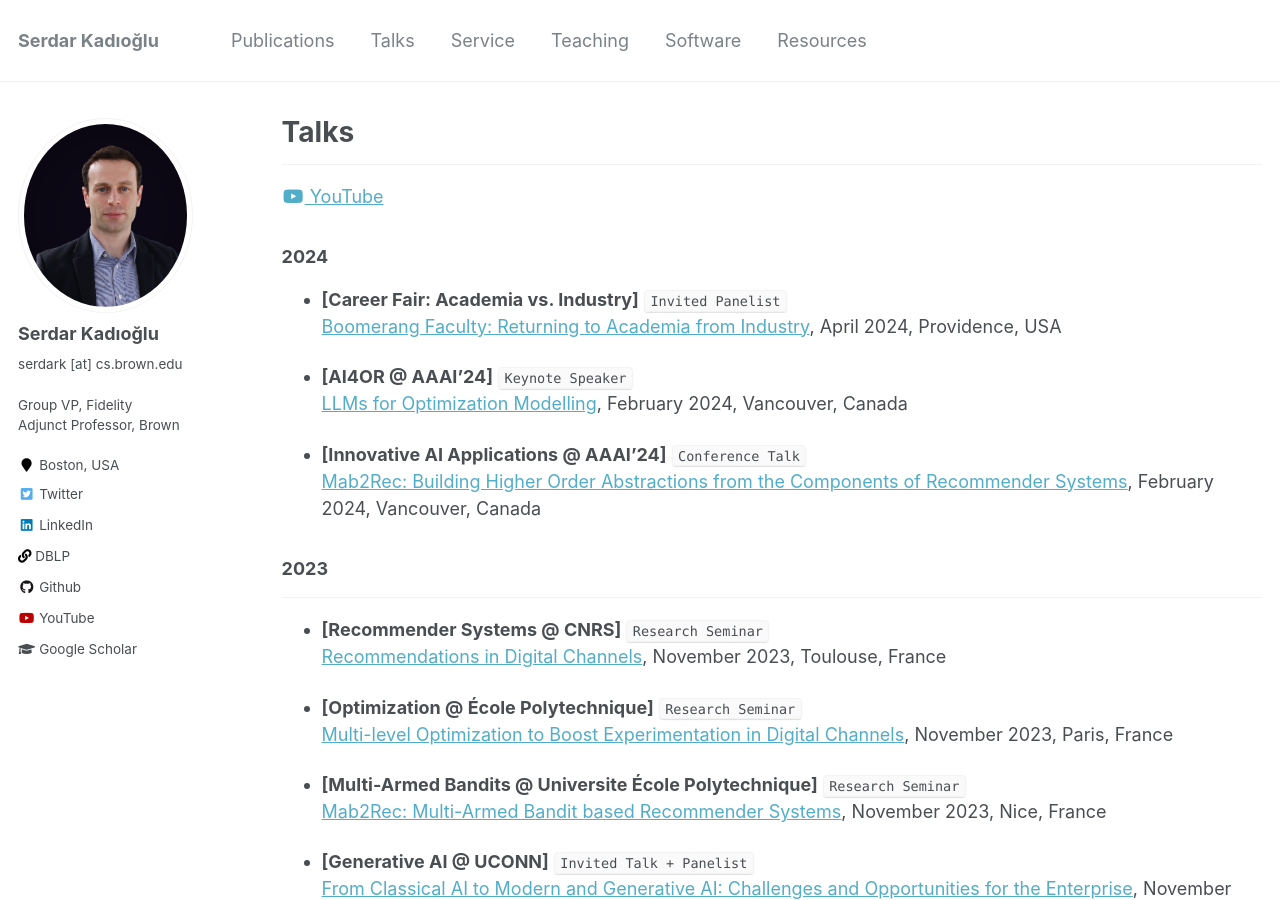
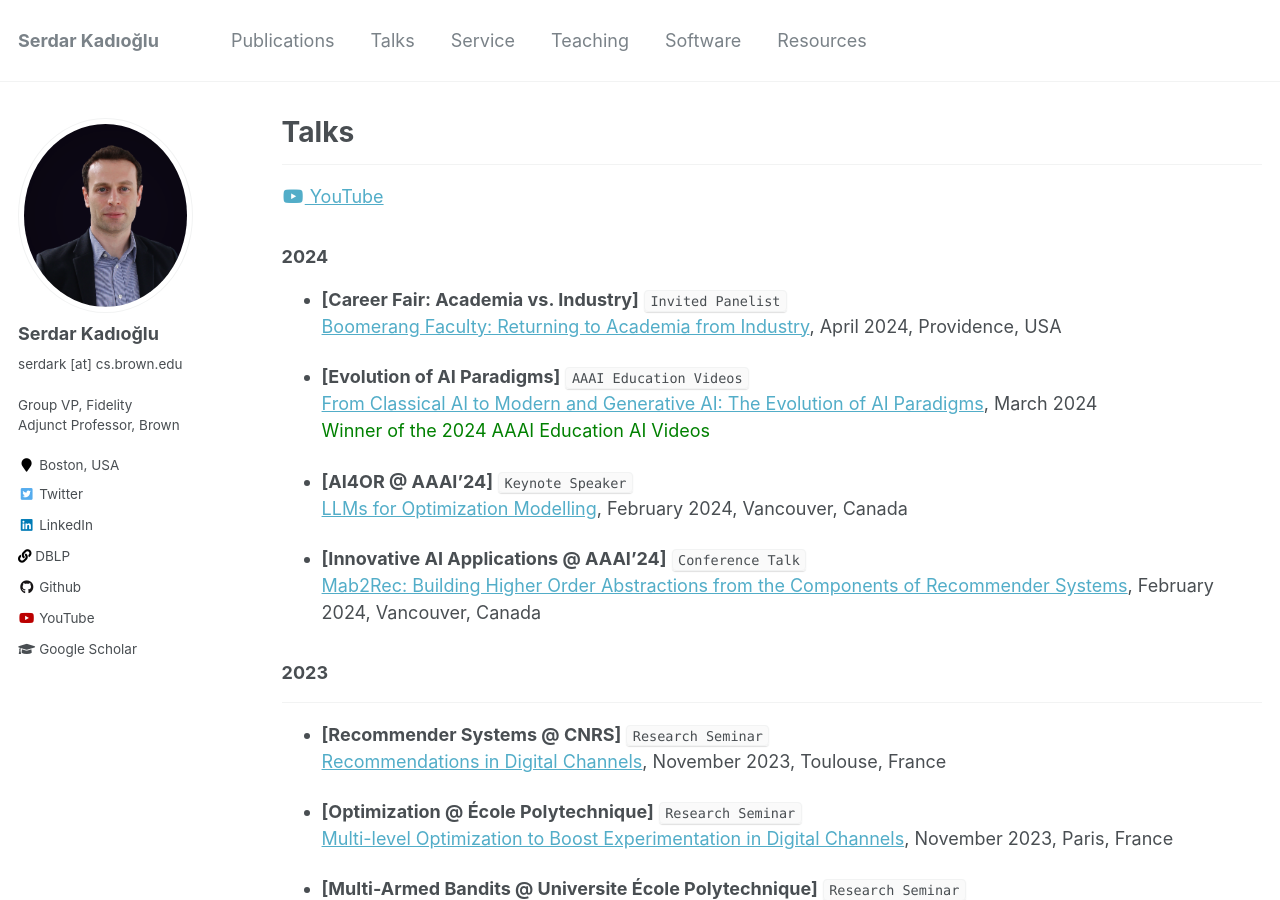
Before and after one commit to skadio/skadio.github.io, a Jekyll site: the page built from _pages/talks.md, in a window 1280 px wide and 900 px high. Built offline with Jekyll 4.4.1, drawn with Linux system fonts in a browser that asks for light colours.

Commit message:
Update talks.md

```diff
--- a/_pages/talks.md
+++ b/_pages/talks.md
@@ -12,6 +12,10 @@ author_profile: true
 ### 2024
 * **[Career Fair: Academia vs. Industry]** `Invited Panelist`\
    [Boomerang Faculty: Returning to Academia from Industry](https://www.linkedin.com/feed/update/urn:li:activity:7178004141556805632/), April 2024, Providence, USA
+
+* **[Evolution of AI Paradigms]** `AAAI Education Videos`\
+   [From Classical AI to Modern and Generative AI: The Evolution of AI Paradigms](https://www.youtube.com/watch?v=8SMmjBQ40YE&list=PL3kNflhPEzie9ivF8N_Z3Ac4d4Sum8iVz&index=2), March 2024<br>
+   <span style="color:green"> Winner of the 2024 AAAI Education AI Videos</span>
 
 * **[AI4OR @ AAAI'24]** `Keynote Speaker`\
    [LLMs for Optimization Modelling](https://ai-or.github.io/2024/#Keynote%20Spearkers), February 2024, Vancouver, Canada
```
